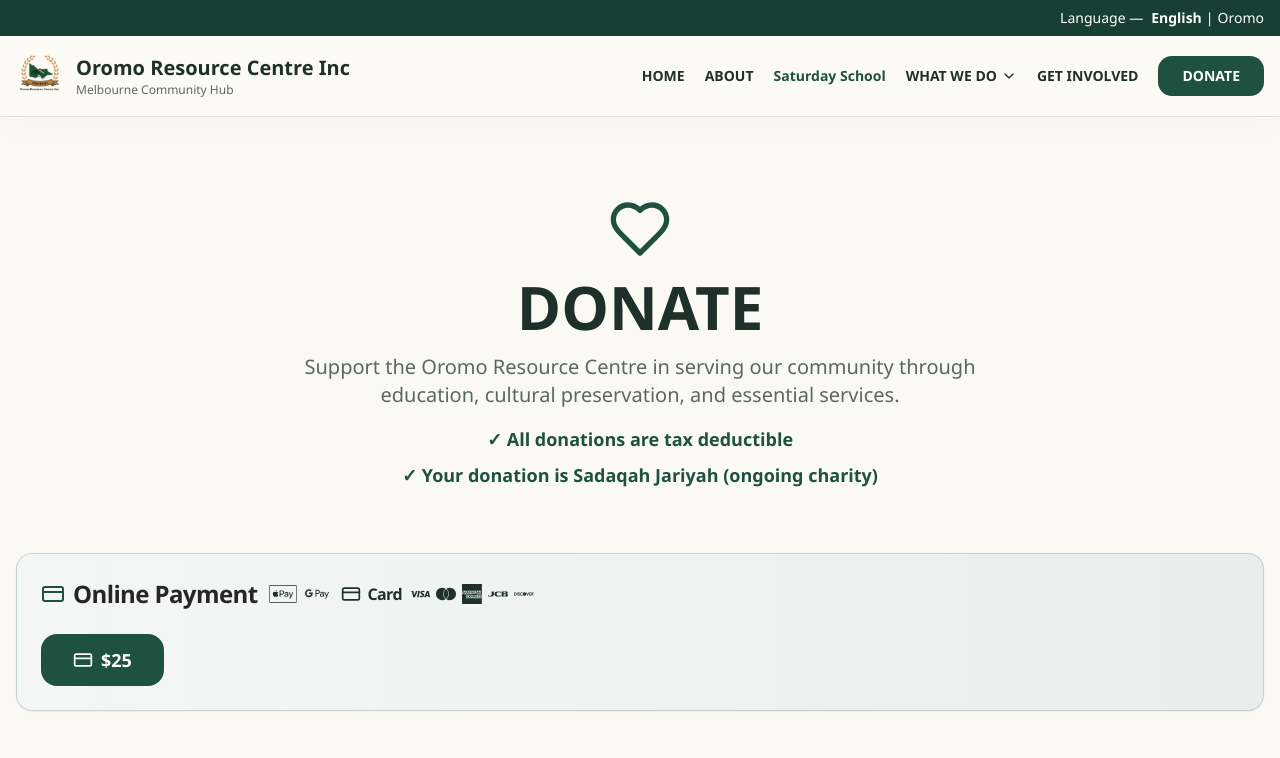
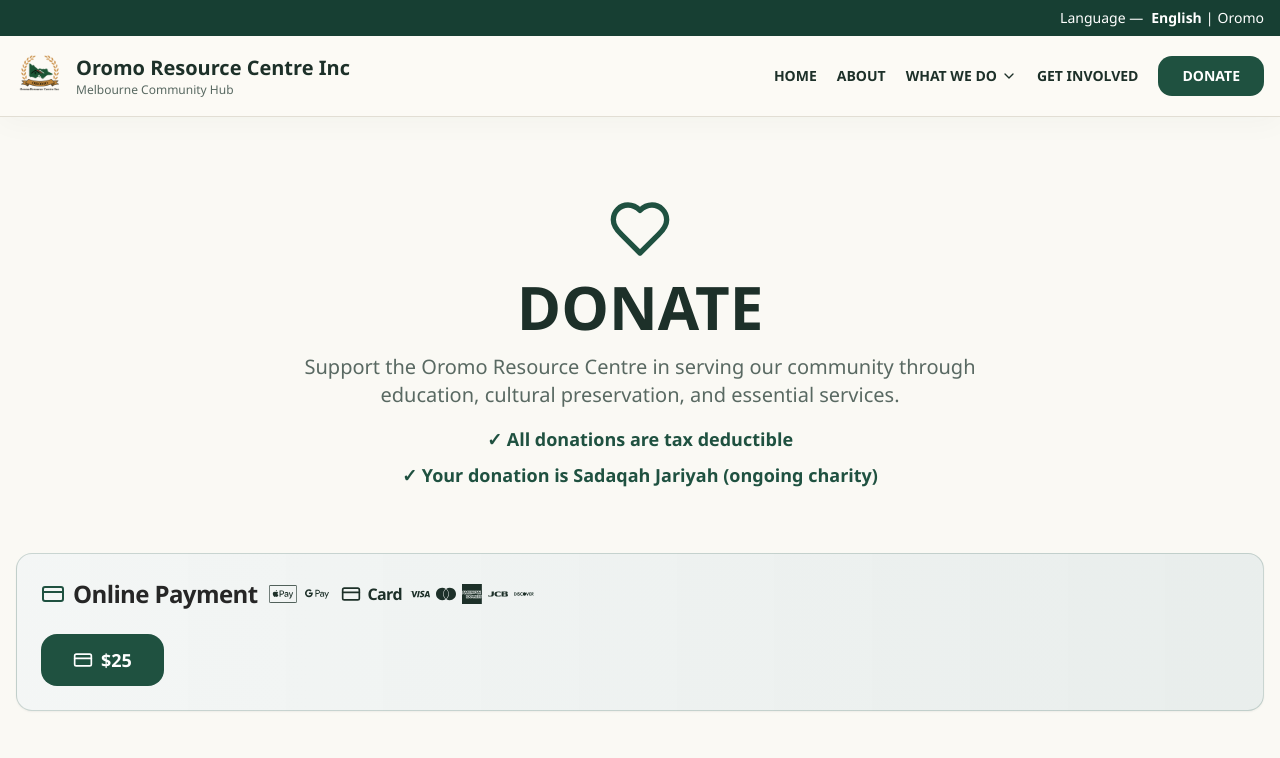
Before and after one commit to fes-reshid/oromo-resource-center, a React (Vite) app: page /donate in a window 1280 px wide. Shown: the top 758 px of the page. Built offline with nearby package versions, Linux system fonts and the light colour scheme; what adhan would draw is missing.

Commit message:
Remove Saturday School from desktop and mobile navigation

```diff
--- a/src/components/Header.tsx
+++ b/src/components/Header.tsx
@@ -59,7 +59,6 @@ const Header = () => {
             <nav className="hidden xl:flex items-center justify-end flex-wrap gap-x-5 gap-y-2">
               <Link to="/" className={`text-sm font-semibold transition-colors ${isActive('/') ? 'text-primary' : 'text-foreground hover:text-primary'}`}>{t('home')}</Link>
               <a href="./#about" className="text-sm font-semibold text-foreground hover:text-primary transition-colors">{t('aboutLink')}</a>
-              <Link to="/school" className="text-sm font-semibold text-primary">{t('hero.saturdaySchool')}</Link>
               <DropdownMenu>
                 <DropdownMenuTrigger className={`flex items-center gap-1 text-sm font-semibold transition-colors ${isActive('/services') || isActive('/gallery') ? 'text-primary' : 'text-foreground hover:text-primary'}`}>
                   {t('whatWeDo')} <ChevronDown className="h-4 w-4" />
@@ -106,7 +105,6 @@ const Header = () => {
         <div className="xl:hidden bg-background border-b border-border">
           <div className="container mx-auto px-4">
             <nav id="mobile-navigation" className="flex flex-col gap-2 py-4 max-h-[70vh] overflow-y-auto">
-              <Link to="/school" className="py-2 text-sm font-semibold text-primary">{t('hero.saturdaySchool')}</Link>
               <Link to="/" className={`py-2 text-sm font-semibold transition-colors ${isActive('/') ? 'text-primary' : 'text-foreground hover:text-primary'}`}>{t('home')}</Link>
               <a href="./#about" className="py-2 text-sm font-semibold text-foreground hover:text-primary transition-colors">{t('aboutLink')}</a>
               <Link to="/services" className={`py-2 text-sm font-semibold transition-colors ${isActive('/services') ? 'text-primary' : 'text-foreground hover:text-primary'}`}>{t('servicesLink')}</Link>
```
